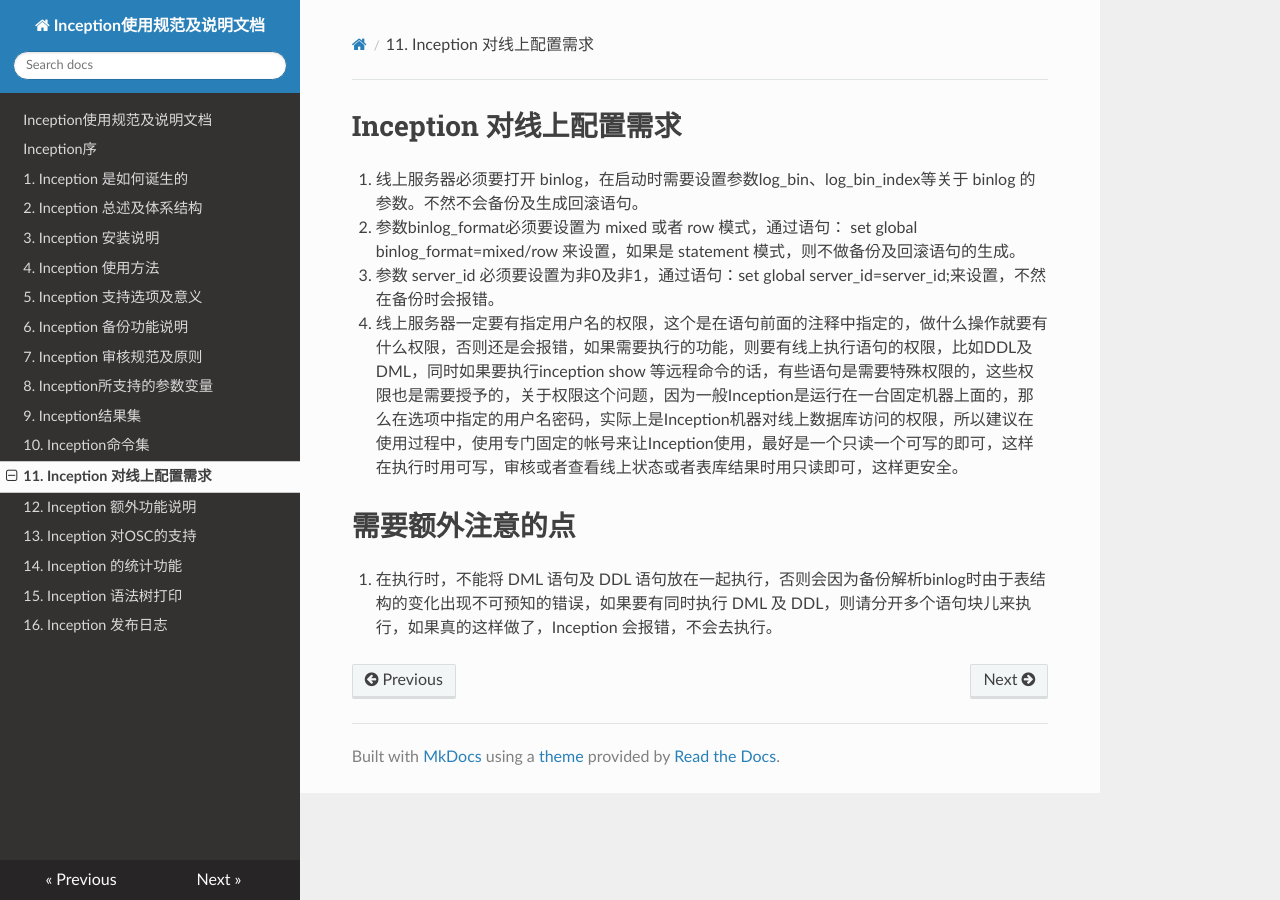
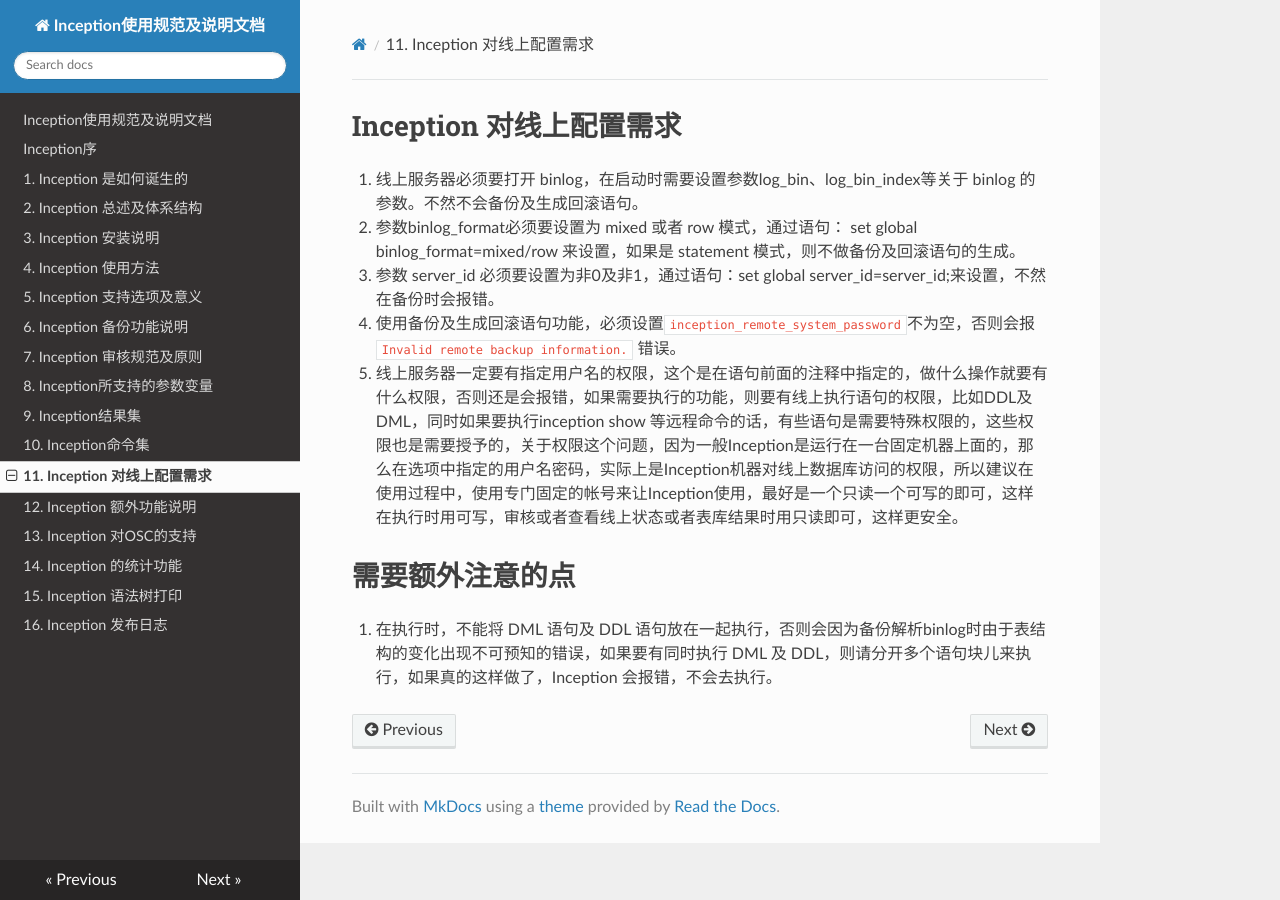
Before and after one commit to mysql-inception/inception-document, an MkDocs documentation site: the page built from docs/requires.md, in a window 1280 px wide. Built offline with MkDocs 1.6.1, drawn with Linux system fonts in a browser that asks for light colours; nearby versions of some CDN libraries; old or Windows-style settings are respelled for this version of MkDocs.

Commit message:
添加备份时"inception_remote_system_pass"不能为空提示

```diff
--- a/docs/requires.md
+++ b/docs/requires.md
@@ -2,7 +2,8 @@
 1.  线上服务器必须要打开 binlog，在启动时需要设置参数log_bin、log_bin_index等关于 binlog 的参数。不然不会备份及生成回滚语句。
 2. 参数binlog_format必须要设置为 mixed 或者 row 模式，通过语句： set global binlog_format=mixed/row 来设置，如果是 statement 模式，则不做备份及回滚语句的生成。
 3.  参数 server_id 必须要设置为非0及非1，通过语句：set global server_id=server_id;来设置，不然在备份时会报错。
-4. 线上服务器一定要有指定用户名的权限，这个是在语句前面的注释中指定的，做什么操作就要有什么权限，否则还是会报错，如果需要执行的功能，则要有线上执行语句的权限，比如DDL及DML，同时如果要执行inception show 等远程命令的话，有些语句是需要特殊权限的，这些权限也是需要授予的，关于权限这个问题，因为一般Inception是运行在一台固定机器上面的，那么在选项中指定的用户名密码，实际上是Inception机器对线上数据库访问的权限，所以建议在使用过程中，使用专门固定的帐号来让Inception使用，最好是一个只读一个可写的即可，这样在执行时用可写，审核或者查看线上状态或者表库结果时用只读即可，这样更安全。
+4. 使用备份及生成回滚语句功能，必须设置`inception_remote_system_password`不为空，否则会报 `Invalid remote backup information.` 错误。
+5. 线上服务器一定要有指定用户名的权限，这个是在语句前面的注释中指定的，做什么操作就要有什么权限，否则还是会报错，如果需要执行的功能，则要有线上执行语句的权限，比如DDL及DML，同时如果要执行inception show 等远程命令的话，有些语句是需要特殊权限的，这些权限也是需要授予的，关于权限这个问题，因为一般Inception是运行在一台固定机器上面的，那么在选项中指定的用户名密码，实际上是Inception机器对线上数据库访问的权限，所以建议在使用过程中，使用专门固定的帐号来让Inception使用，最好是一个只读一个可写的即可，这样在执行时用可写，审核或者查看线上状态或者表库结果时用只读即可，这样更安全。
 
 #需要额外注意的点
 1. 在执行时，不能将 DML 语句及 DDL 语句放在一起执行，否则会因为备份解析binlog时由于表结构的变化出现不可预知的错误，如果要有同时执行 DML 及 DDL，则请分开多个语句块儿来执行，如果真的这样做了，Inception 会报错，不会去执行。
```
